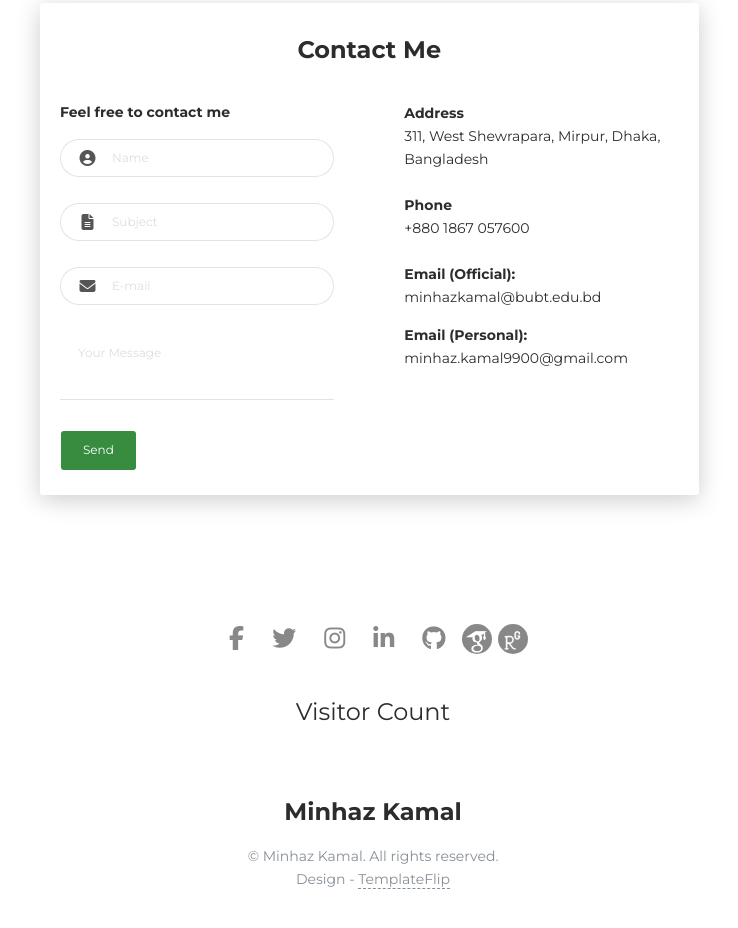
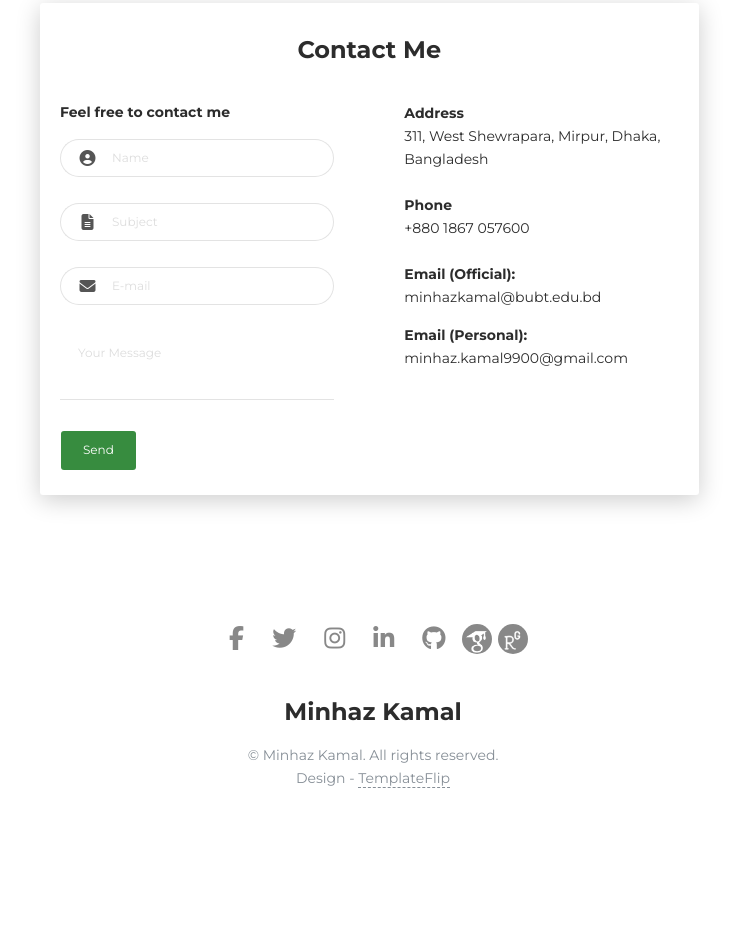
Before and after one commit to minhazkamal/minhazkamal.github.io, a plain HTML site: page index.html in a window 1280 px wide. Shown: the part 8052-8980 px from the top of the page, without its empty margins (267-1005 px from the left). After the commit the page ends 8881 px from the top, so only its background shows below. Drawn offline with Linux system fonts and the light colour scheme.

Commit message:
visitor count removed

```diff
--- a/index.html
+++ b/index.html
@@ -684,12 +684,12 @@
             <img src="./images/icon_researchgate.png" height="30" width="30" style="margin-top: 7%;">
           </a>
         </div>
-        <div class="h4 text-center">Visitor Count</div>
+        <!-- <div class="h4 text-center">Visitor Count</div>
           <div class="text-center">
             <a href='https://www.free-counters.org/' style="color: white;">https://www.Free-Counters.org</a>
             <script type='text/javascript' src='https://www.freevisitorcounters.com/auth.php?id=19890d04fa36b9a6041fda276a3dc4a7d54be167'></script>
             <script type="text/javascript" src="https://www.freevisitorcounters.com/en/home/counter/1143268/t/5"></script>
-          </div>
+          </div>   -->
         <div class="h4 title text-center">Minhaz Kamal</div>
         <div class="text-center text-muted">
           <p>&copy; Minhaz Kamal. All rights reserved.<br>Design - <a class="credit" href="https://templateflip.com" target="_blank">TemplateFlip</a></p>
```
